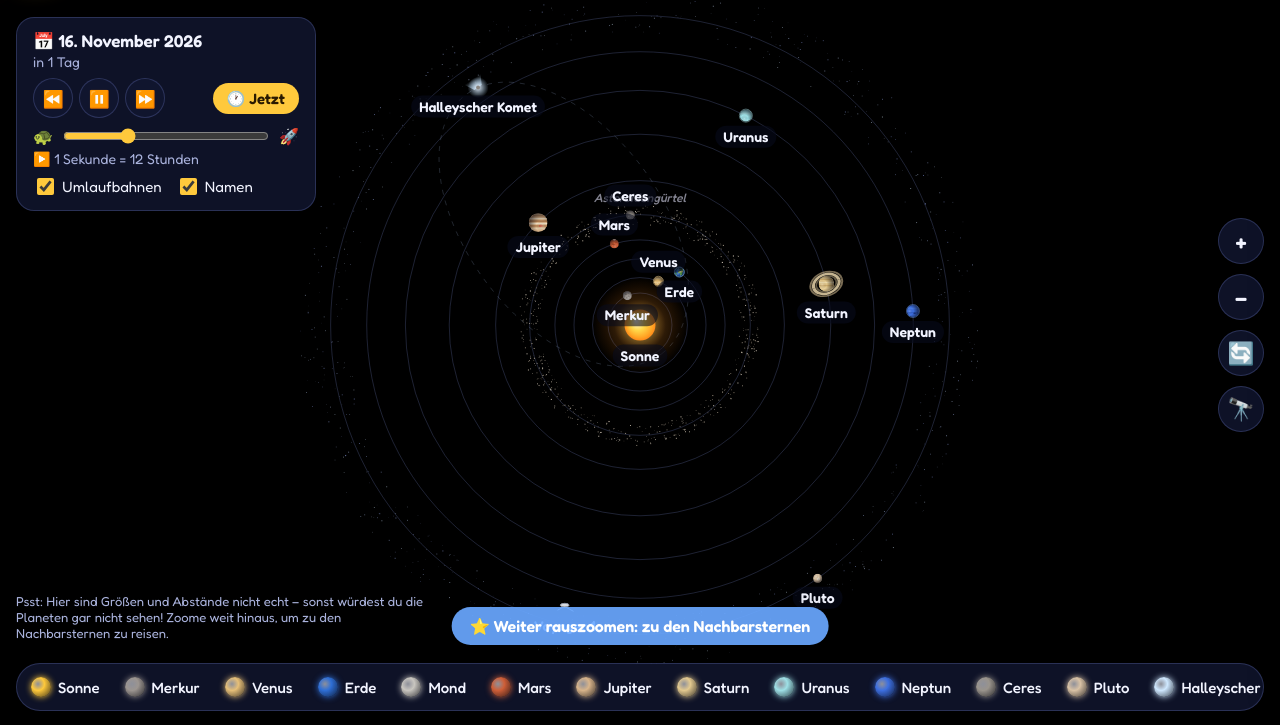
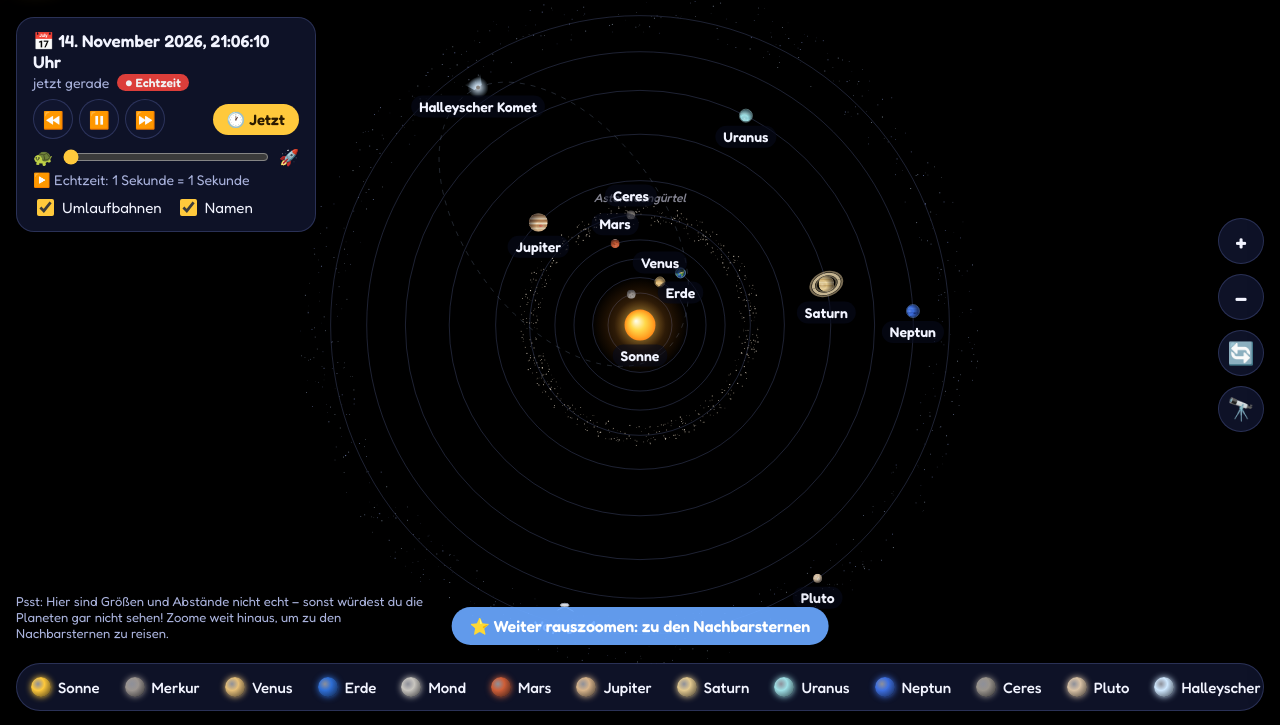
Before and after one commit to KungFuBrot/SolarSystem, a plain HTML site: page index.html in a window 1280 px wide. Shown: the part 75-800 px from the top of the page. Drawn offline with Linux system fonts and the light colour scheme; animation ran at ten frames a second.

Commit message:
Echtzeit ist beim Start aktiv
Co-Authored-By: Claude Opus 5.5 <noreply@anthropic.com>

```diff
--- a/index.html
+++ b/index.html
@@ -39,7 +39,7 @@
     </div>
     <div class="speed">
       <span aria-hidden="true">🐢</span>
-      <input type="range" id="speed" min="0" max="10" step="1" value="3" aria-label="Geschwindigkeit">
+      <input type="range" id="speed" min="0" max="10" step="1" value="0" aria-label="Geschwindigkeit">
       <span aria-hidden="true">🚀</span>
     </div>
     <div class="speed-text" id="speedText"></div>
--- a/js/app.js
+++ b/js/app.js
@@ -34,7 +34,7 @@
   };
   const state = {
     view: 'orbit',          // orbit | size | stars | galaxy
-    speedIdx: 3, dir: 1, paused: false,
+    speedIdx: 0, dir: 1, paused: false,   // Start: Echtzeit, wie nach „Jetzt“
     jd: nowJD(), days: 0, moonDays: 0, moonAng: 0, time: 0,
     showOrbits: true, showNames: true,
     selected: null, follow: null, hover: null,
```
Also changed, not shown: 1 other file.
